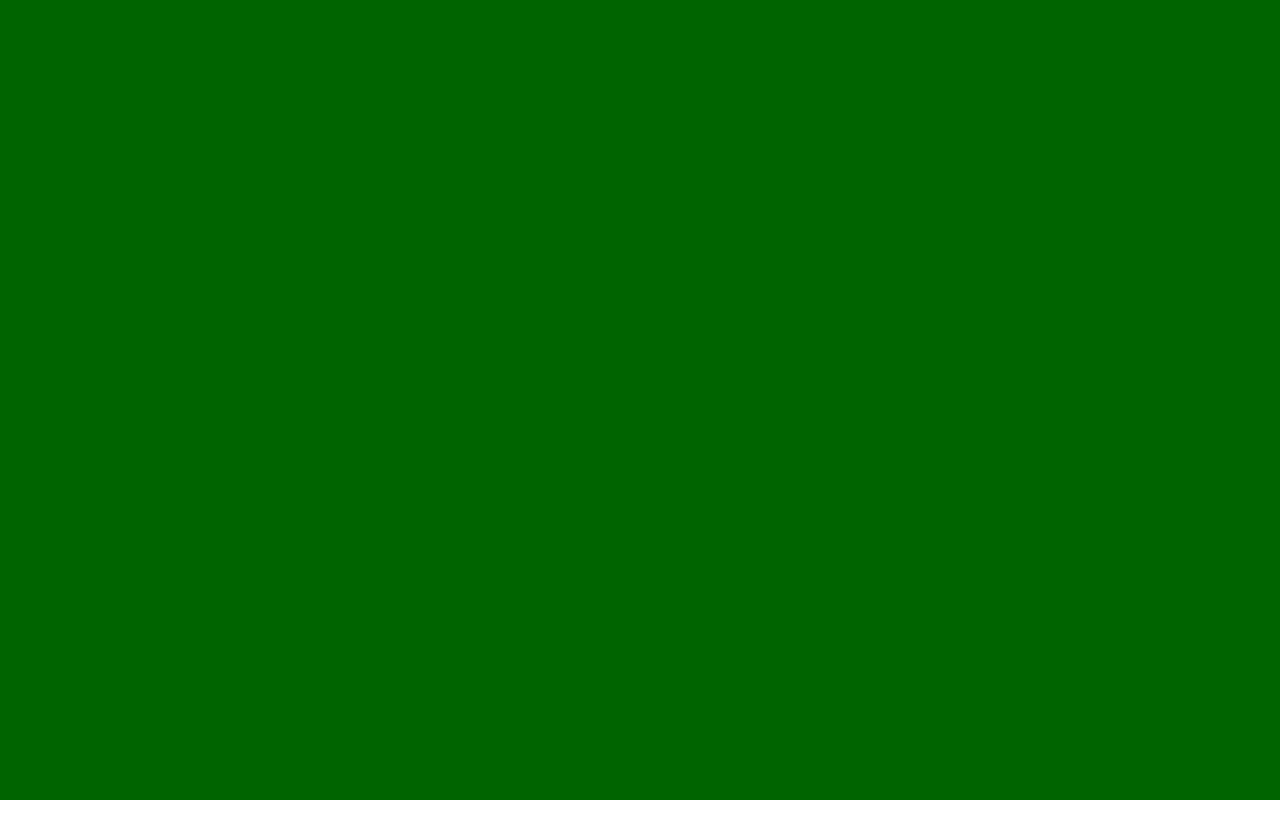
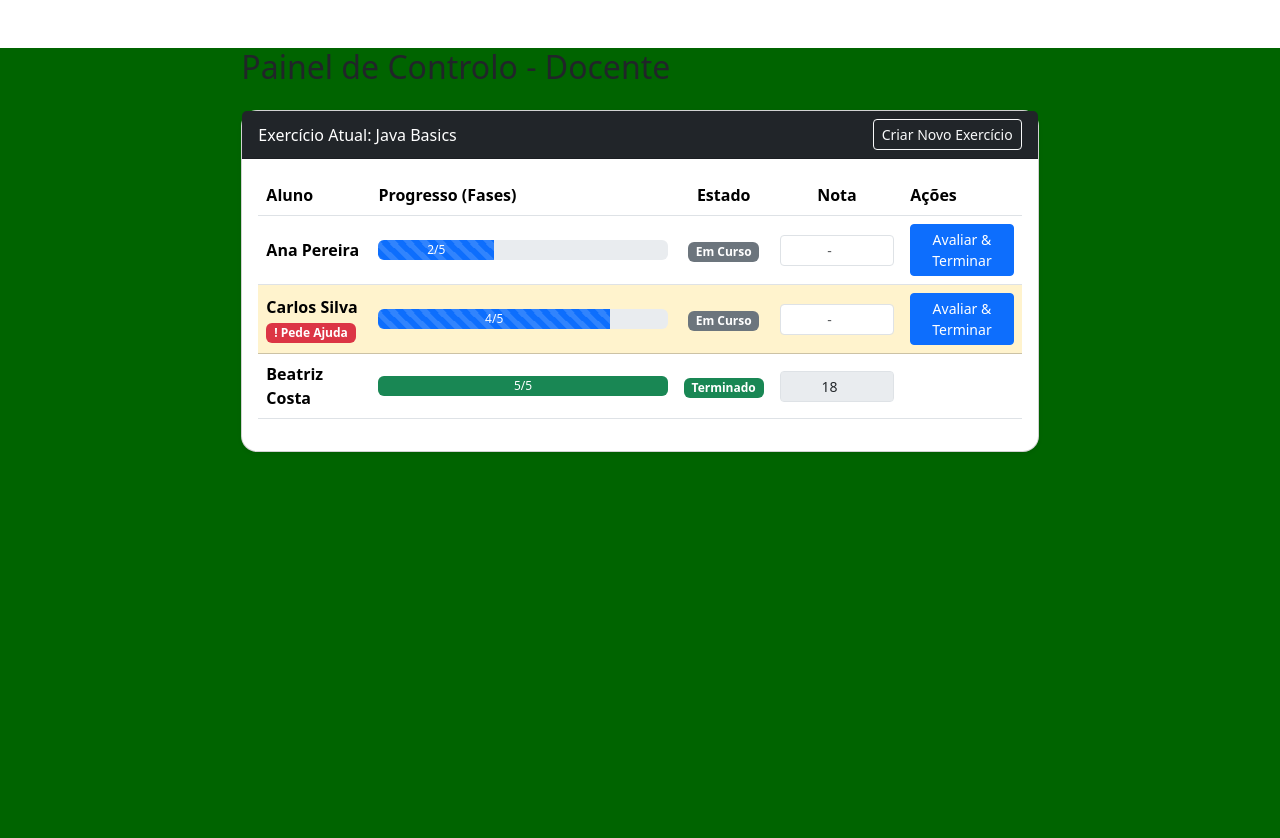
Before and after one commit to nuno-matos/projeto-es-202526frontend, a React (Vite) app: page /teacher in a window 1280 px wide. Before the commit this address had no page. Shown: the top 838 px of the page. Before the commit the page ends 800 px from the top, so only its background shows below. Built offline with nearby package versions, Linux system fonts and the light colour scheme.

Commit message:
feat: Implementação das interfaces de Dashboard (TEACHER e STUDENT)

```diff
--- a/src/App.jsx
+++ b/src/App.jsx
@@ -1,6 +1,12 @@
 import { BrowserRouter, Routes, Route } from "react-router-dom";
 import HomeLayout from "./components/homePageLayout/HomePageLayout";
 import LoginForm from "./components/loginLayout/LoginForm";
+
+// TODO (APAGAR) caminhos temporários para agilizar o desenvolvimento
+// ***--------------------------------------------------------------------***
+import TeacherDashboard from "./components/dashboard/TeacherDashboard.jsx";
+import StudentDashboard from "./components/dashboard/StudentDashboard.jsx";
+// ***--------------------------------------------------------------------***
 
 function LoginPage() {
   return (
@@ -10,6 +16,15 @@ function LoginPage() {
           <div class="row d-flex justify-content-center align-items-center h-100">
             <div class="col col-xl-10">
               <LoginForm />
+
+                {/*TODO (APAGAR) caminhos temporários para agilizar o desenvolvimento*/}
+                {/* --------------------------------------------------------- */}
+                <div className="mt-3 text-center">
+                    <small className="text-muted">Links de Acesso Rápido (Dev):</small> <br/>
+                    <a href="/teacher">Ir para Docente</a> | <a href="/student">Ir para Estudante</a>
+                </div>
+                {/* --------------------------------------------------------- */}
+
             </div>
           </div>
         </div>
@@ -24,6 +39,11 @@ export default function App() {
       <Routes>
         <Route path="/" element={<LoginPage />} />
         <Route path="/home" element={<HomeLayout />} />
+          {/*TODO (APAGAR) caminhos temporários para agilizar o desenvolvimento*/}
+          {/* --------------------------------------------------------- */}
+          <Route path="/teacher" element={<TeacherDashboard />} />
+          <Route path="/student" element={<StudentDashboard />} />
+          {/* --------------------------------------------------------- */}
       </Routes>
     </BrowserRouter>
   );
--- /dev/null
+++ b/src/components/dashboard/StudentDashboard.jsx
@@ -0,0 +1,73 @@
+import React, { useState } from 'react';
+import { FontAwesomeIcon } from '@fortawesome/react-fontawesome';
+import { faCheckCircle, faCircle, faHandPaper } from '@fortawesome/free-solid-svg-icons';
+
+function StudentDashboard() {
+    // TODO -- Usar dados reais retirados do Backend
+    const [exercise, setExercise] = useState({
+        title: "Exercício 1: Classes e Objetos",
+        description: "Crie uma classe Carro com atributos cor e marca.",
+        phases: [
+            { id: 1, text: "Definir a Classe Carro", completed: true },
+            { id: 2, text: "Adicionar atributos privados", completed: true },
+            { id: 3, text: "Criar Getters e Setters", completed: false },
+            { id: 4, text: "Criar construtor", completed: false }
+        ],
+        helpRequested: false
+    });
+
+    const togglePhase = (id) => {
+        // Lógica visual apenas
+        const newPhases = exercise.phases.map(p =>
+            p.id === id ? {...p, completed: !p.completed} : p
+        );
+        setExercise({...exercise, phases: newPhases});
+    };
+
+    return (
+        <div className="container mt-5">
+            <div className="row justify-content-center">
+                <div className="col-lg-8">
+                    <div className="card shadow">
+                        <div className="card-header bg-primary text-white">
+                            <h3>{exercise.title}</h3>
+                        </div>
+                        <div className="card-body">
+                            <p className="lead">{exercise.description}</p>
+                            <hr />
+
+                            <h5 className="mb-3">Etapas do Exercício:</h5>
+                            <div className="list-group mb-4">
+                                {exercise.phases.map(phase => (
+                                    <button
+                                        key={phase.id}
+                                        className={`list-group-item list-group-item-action d-flex justify-content-between align-items-center ${phase.completed ? 'list-group-item-success' : ''}`}
+                                        onClick={() => togglePhase(phase.id)}
+                                    >
+                                        <span>
+                                            <FontAwesomeIcon icon={phase.completed ? faCheckCircle : faCircle} className="me-3" />
+                                            {phase.text}
+                                        </span>
+                                        {phase.completed && <span className="badge bg-success rounded-pill">Feito</span>}
+                                    </button>
+                                ))}
+                            </div>
+
+                            <div className="d-grid gap-2">
+                                <button
+                                    className={`btn ${exercise.helpRequested ? 'btn-warning' : 'btn-outline-danger'} btn-lg`}
+                                    onClick={() => setExercise({...exercise, helpRequested: !exercise.helpRequested})}
+                                >
+                                    <FontAwesomeIcon icon={faHandPaper} className="me-2" />
+                                    {exercise.helpRequested ? "Aguardando Docente..." : "Chamar Docente"}
+                                </button>
+                            </div>
+                        </div>
+                    </div>
+                </div>
+            </div>
+        </div>
+    );
+}
+
+export default StudentDashboard;
--- /dev/null
+++ b/src/components/dashboard/TeacherDashboard.jsx
@@ -0,0 +1,81 @@
+import React, { useState } from 'react';
+
+function TeacherDashboard() {
+    // TODO -- Usar dados reais retirados do Backend
+    const [students, setStudents] = useState([
+        { id: 1, name: "Ana Pereira", currentPhase: 2, totalPhases: 5, help: false, grade: null, finished: false },
+        { id: 2, name: "Carlos Silva", currentPhase: 4, totalPhases: 5, help: true, grade: null, finished: false }, // Pediu ajuda
+        { id: 3, name: "Beatriz Costa", currentPhase: 5, totalPhases: 5, help: false, grade: 18, finished: true },
+    ]);
+
+    const calculateProgress = (current, total) => {
+        return (current / total) * 100;
+    };
+
+    return (
+        <div className="container mt-5">
+            <h2 className="mb-4">Painel de Controlo - Docente</h2>
+
+            <div className="card shadow-sm">
+                <div className="card-header bg-dark text-white d-flex justify-content-between align-items-center">
+                    <span>Exercício Atual: Java Basics</span>
+                    <button className="btn btn-sm btn-outline-light">Criar Novo Exercício</button>
+                </div>
+                <div className="card-body">
+                    <table className="table table-hover align-middle">
+                        <thead>
+                        <tr>
+                            <th>Aluno</th>
+                            <th style={{width: "40%"}}>Progresso (Fases)</th>
+                            <th className="text-center">Estado</th>
+                            <th className="text-center">Nota</th>
+                            <th>Ações</th>
+                        </tr>
+                        </thead>
+                        <tbody>
+                        {students.map(student => (
+                            <tr key={student.id} className={student.help ? "table-warning" : ""}>
+                                <td>
+                                    <div className="fw-bold">{student.name}</div>
+                                    {student.help && <span className="badge bg-danger">! Pede Ajuda</span>}
+                                </td>
+                                <td>
+                                    {/* Barra de Progresso Exigida no Ponto 32 */}
+                                    <div className="progress" style={{height: "20px"}}>
+                                        <div
+                                            className={`progress-bar ${student.finished ? 'bg-success' : 'progress-bar-striped progress-bar-animated'}`}
+                                            role="progressbar"
+                                            style={{width: `${calculateProgress(student.currentPhase, student.totalPhases)}%`}}
+                                        >
+                                            {student.currentPhase}/{student.totalPhases}
+                                        </div>
+                                    </div>
+                                </td>
+                                <td className="text-center">
+                                    {student.finished ? <span className="badge bg-success">Terminado</span> : <span className="badge bg-secondary">Em Curso</span>}
+                                </td>
+                                <td>
+                                    <input
+                                        type="number"
+                                        className="form-control form-control-sm text-center"
+                                        placeholder="-"
+                                        defaultValue={student.grade}
+                                        disabled={student.finished}
+                                    />
+                                </td>
+                                <td>
+                                    {!student.finished && (
+                                        <button className="btn btn-sm btn-primary">Avaliar & Terminar</button>
+                                    )}
+                                </td>
+                            </tr>
+                        ))}
+                        </tbody>
+                    </table>
+                </div>
+            </div>
+        </div>
+    );
+}
+
+export default TeacherDashboard;
--- a/src/components/homePageLayout/HomePageLayout.jsx
+++ b/src/components/homePageLayout/HomePageLayout.jsx
@@ -1,4 +1,6 @@
 import './HomePageLayout.css'
+import TeacherDashboard from "../dashboard/TeacherDashboard.jsx";
+import StudentDashboard from "../dashboard/StudentDashboard.jsx";
 
 function decodeJWT(token) {
   try {
@@ -15,16 +17,33 @@ function HomeLayout() {
     const token = localStorage.getItem("token");
     const decoded = token ? decodeJWT(token) : null;
     const role = decoded?.role;
+
+    // teste das dashboards -> "TEACHER" ou "STUDENT"
+    // const role = "TEACHER";
+    // const role = "STUDENT";
     console.log("ROLE: " + role)
     return (
-    <>
-        <div>
-            <h1 id='titleofpage'>Hello Home</h1>
-            {role === "TEACHER" && <p>This user is a teacher</p>}
-            {role === "STUDENT" && <p>This user is a student</p>}
-            {!role && <p>User role not available</p>}
-        </div>
-    </>
+        <>
+            <div className="container-fluid p-0">
+                <nav className="navbar navbar-dark bg-dark mb-4 px-4">
+                    <span className="navbar-brand mb-0 h1">Exercise Manager</span>
+                    <button className="btn btn-outline-light btn-sm" onClick={() => {
+                        localStorage.removeItem("token");
+                        window.location.href = "/";
+                    }}>Logout</button>
+                </nav>
+
+                {role === "TEACHER" && <TeacherDashboard />}
+                {role === "STUDENT" && <StudentDashboard />}
+
+                {!role && (
+                    <div className="container text-center mt-5">
+                        <h3>Bem-vindo!</h3>
+                        <p>Por favor faz login para acederes ao painel.</p>
+                    </div>
+                )}
+            </div>
+        </>
     )
 }
 
```
